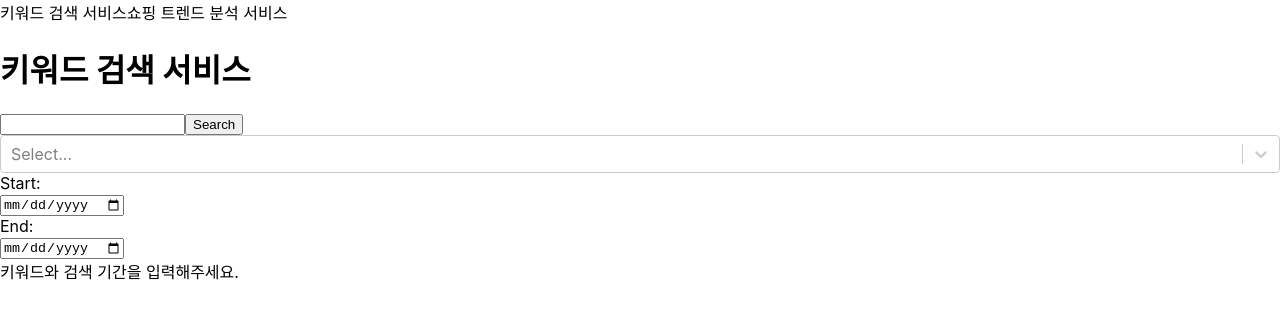
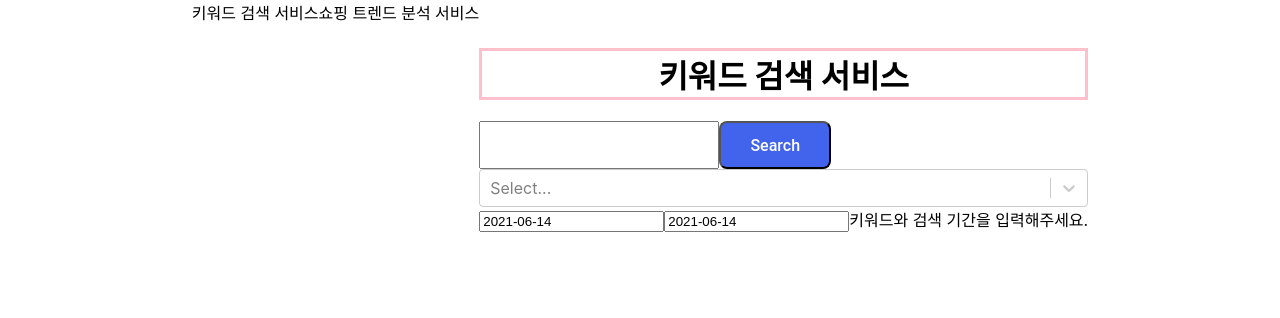
Before and after one commit to nahsooyeon/getinsight-client, a Next.js app: page /search in a window 1280 px wide. Shown: the top 318 px of the page. Built offline with nearby package versions, Linux system fonts and the light colour scheme.

Commit message:
🔨 수정: react-datepicker로 캘린더 추가

```diff
--- a/pages/search.tsx
+++ b/pages/search.tsx
@@ -1,30 +1,49 @@
 import React, { ReactElement, useRef, useState, useEffect, useMemo } from 'react';
 import OpenDataGraph from "../components/opendatagraph";
 import AdDataGraph from "../components/addatagraph";
+import ResultView from '../components/resultview';
 import Select from "react-select";
 import Nav from "../components/nav";
+import DatePicker, { registerLocale } from "react-datepicker";
+import { ko } from 'date-fns/locale';
+registerLocale("ko", ko);
+import "react-datepicker/dist/react-datepicker.css";
+import getYear from "date-fns/getYear";
+import getMonth from "date-fns/getMonth";
+import range from "lodash/range";
 
 import api from "../commons/apiUtil";
 import { KeywordBody, keywordGroups, KeywordResult, KeywordListElement } from '../interfaces/interfaces';
-
+const Now = new Date();
 
 function Search(): ReactElement {
+  function getFormatDate(date) {
+    let year = date.getFullYear();
+    let month = (1 + date.getMonth());
+    month = month >= 10 ? month : '0' + month;
+    let day = date.getDate();
+    day = day >= 10 ? day : '0' + day;
+    return year + '-' + month + '-' + day;
+  }
   /* 메인 검색어, 하위 검색어, 시작 날짜, 끝날짜, 시간 단위 */
   const [keyword, setKeyword] = useState('');
-  const [startDate, setStartDate] = useState('');
-  const [endDate, setEndDate] = useState('');
-  const [timeUnit, setTimeUnit] = useState('date');
+  const [startDate, setStartDate] = useState<Date | null>(new Date());
+  const [endDate, setEndDate] = useState<Date | null>(new Date());
+  const [timeUnit, setTimeUnit] = useState('');
   const [requestData, setRequestData] = useState<KeywordBody>({});
   const [keywordGroup, setKeywordGroup] = useState<keywordGroups[]>([]);
 
   const [openData, setOpenData] = useState<KeywordResult>({});
   const [adData, setAdData] = useState<KeywordListElement[]>([]);
   const keywordInput = useRef<HTMLInputElement>(null);
-  const startDateInput = useRef<HTMLInputElement>(null);
-  const endDateInput = useRef<HTMLInputElement>(null);
+  // const endDateInput = useRef<HTMLInputElement>(null);
 
+  interface adKeywordBody {
+    keyword: string;
+  }
 
   useEffect(() => {
+
   }, []);
 
   /* 입력값 핸들러 함수 */
@@ -32,21 +51,34 @@ function Search(): ReactElement {
     target: { value: React.SetStateAction<string>; };
   }) => {
     setKeyword(e.target.value);
-    console.log(keyword);
   };
 
-  /* 날짜 정보 전달 함수 */
-  const onInputDateHandler = (e: {
-    target: { name: string, value: React.SetStateAction<string>; };
-  }) => {
-    if (e.target.name === 'start-date') {
-      setStartDate(e.target.value);
-      console.log('실행됨');
-    } else {
-      setEndDate(e.target.value);
-      console.log('실행됨');
-    }
+  /* 날짜 정보 설정 함수 */
+
+  const handleStartDateChange = (date: Date | null, event: React.SyntheticEvent<any, Event>) => {
+
+    setStartDate(date);
   };
+
+  const handleEndDateChange = (date: Date | null, event: React.SyntheticEvent<any, Event>) => {
+    setEndDate(date);
+  };
+
+  const years = range(2006, getYear(new Date()) + 1, 1);
+  const months = [
+    "1월",
+    "2월",
+    "3월",
+    "4월",
+    "5월",
+    "6월",
+    "7월",
+    "8월",
+    "9월",
+    "10월",
+    "11월",
+    "12월"
+  ];
 
 
   /* 데이터랩 api 요청 함수 */
@@ -61,13 +93,13 @@ function Search(): ReactElement {
   };
 
   /* 검색광고 api 요청 함수 */
-  const adSearchData = async (data: KeywordBody) => {
+  const adSearchData = async (data: adKeywordBody) => {
     const result = await api({
       method: "post",
       url: "adsearch",
       data
     });
-    setAdData(result.data);
+    setAdData(result.data.keywordList);
 
   };
 
@@ -75,9 +107,12 @@ function Search(): ReactElement {
   const clickSearch = async () => {
     /* 한 정보라도 빠져있다면 에러 발생! */
     /*  */
-    await setRequestData({
-      startDate: startDate,
-      endDate: endDate,
+    if (!keyword || !startDate || !endDate || !timeUnit) {
+      alert("모든 정보를 입력해주세요");
+    } else {
+      setRequestData({
+        startDate: getFormatDate(startDate),
+        endDate: getFormatDate(endDate),
         timeUnit: timeUnit,
         keywordGroups: [{
           groupName: keyword,
@@ -85,55 +120,145 @@ function Search(): ReactElement {
         }]
 
       });
-    adSearchData(requestData);
-    searchData(requestData);
+      await adSearchData({ keyword: keyword });
+      await searchData(requestData);
+    }
   };
 
   /* 검색기간 메뉴 설정 */
   const timeUnitOptions = useMemo(
     () => [{ value: "date", label: "일간" },
     { value: "week", label: "주간" },
-    { value: "month", label: "월간" }], []);
+    { value: "month", label: "월간" },
+    ], []);
 
-  const onInputTimeUnitHandler = (value) => {
+  const onInputTimeUnitHandler = (value: string) => {
     setTimeUnit(value);
   };
 
   return (
     <>
-      <div>
+      <div className="search-page-view">
         <Nav />
         <div className="search-container">
           <h1>키워드 검색 서비스</h1>
+          <div className="search-input-bar">
             <input type="text" className="keyword-input" ref={keywordInput} onChange={onInputKeywordHandler} />
-          <button type="button" onClick={() => {
+            <button type="button" className="search-btn" onClick={() => {
               clickSearch();
             }}>Search</button>
+          </div>
           <Select options={timeUnitOptions} onChange={(value) => { onInputTimeUnitHandler(value.value); }} />
+          <DatePicker
+            renderCustomHeader={({
+              date,
+              changeYear,
+              changeMonth,
+              decreaseMonth,
+              increaseMonth,
+              prevMonthButtonDisabled,
+              nextMonthButtonDisabled,
+            }) => (
+              <div
+                style={{
+                  margin: 10,
+                  display: "flex",
+                  justifyContent: "center",
+                }}
+              >
+                <button onClick={decreaseMonth} disabled={prevMonthButtonDisabled}>
+                  {"<"}
+                </button>
+                <select
+                  value={getYear(date)}
+                  onChange={({ target: { value } }) => changeYear(Number(value))}
+                >
+                  {years.map((option) => (
+                    <option key={option} value={option}>
+                      {option}
+                    </option>
+                  ))}
+                </select>
+                <select
+                  value={months[getMonth(date)]}
+                  onChange={({ target: { value } }) =>
+                    changeMonth(months.indexOf(value))
+                  }
+                >
+                  {months.map((option) => (
+                    <option key={option} value={option}>
+                      {option}
+                    </option>
+                  ))}
+                </select>
 
-          <div className="dates-wrapper group">
-            <div className="field clearfix date-range-start date-wrapper">
-              <div className="label">
-                <label htmlFor="datepicker-start">Start:</label>
+                <button onClick={increaseMonth} disabled={nextMonthButtonDisabled}>
+                  {">"}
+                </button>
               </div>
-              <div className="input">
-                <input type="date" name="start-date" id="datepicker-start" ref={startDateInput} onChange={onInputDateHandler} className="input-text" placeholder="yyyy/mm/dd" />
+            )}
+
+            selected={startDate}
+            onChange={handleStartDateChange}
+            locale="ko"
+            dateFormat="yyyy-MM-dd"
+          />
+          <DatePicker
+            renderCustomHeader={({
+              date,
+              changeYear,
+              changeMonth,
+              decreaseMonth,
+              increaseMonth,
+              prevMonthButtonDisabled,
+              nextMonthButtonDisabled,
+            }) => (
+              <div
+                style={{
+                  margin: 10,
+                  display: "flex",
+                  justifyContent: "center",
+                }}
+              >
+                <button onClick={decreaseMonth} disabled={prevMonthButtonDisabled}>
+                  {"<"}
+                </button>
+                <select
+                  value={getYear(date)}
+                  onChange={({ target: { value } }) => changeYear(Number(value))}
+                >
+                  {years.map((option) => (
+                    <option key={option} value={option}>
+                      {option}
+                    </option>
+                  ))}
+                </select>
+                <select
+                  value={months[getMonth(date)]}
+                  onChange={({ target: { value } }) =>
+                    changeMonth(months.indexOf(value))
+                  }
+                >
+                  {months.map((option) => (
+                    <option key={option} value={option}>
+                      {option}
+                    </option>
+                  ))}
+                </select>
+
+                <button onClick={increaseMonth} disabled={nextMonthButtonDisabled}>
+                  {">"}
+                </button>
               </div>
-            </div>
-
-            <div className="field clearfix date-range-start date-wrapper">
-              <div className="label">
-                <label htmlFor="datepicker-end">End:</label>
-              </div>
-              <div className="input">
-                <input type="date" name="end-date" id="datepicker-end" ref={endDateInput} onChange={onInputDateHandler} className="input-text" placeholder="yyyy/mm/dd" />
-              </div>
-            </div>
-          </div>
+            )}
+            selected={endDate}
+            onChange={handleEndDateChange}
+            locale="ko"
+            dateFormat="yyyy-MM-dd"
+          />
           {Object.keys(openData).length > 0 ? (
-            <div className="keyword-result-view">s
-              <OpenDataGraph resultData={openData} />
-              <AdDataGraph resultData={adData} />
+            <div className="keyword-result-view">
+              <ResultView openData={openData} keyword={keyword} adData={adData} />
             </div>
           ) : (<>키워드와 검색 기간을 입력해주세요.</>)}
         </div>
```
Lines whose indentation alone changed are shown as unchanged.
